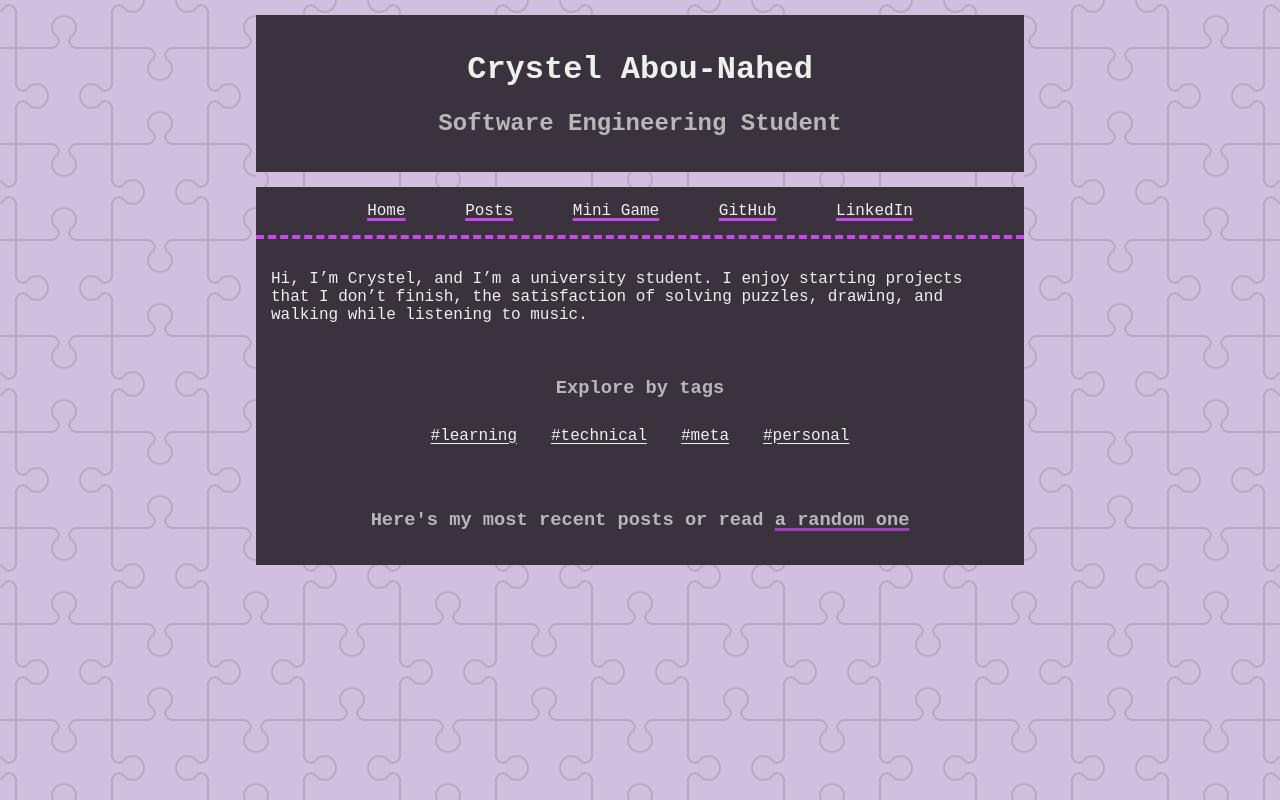
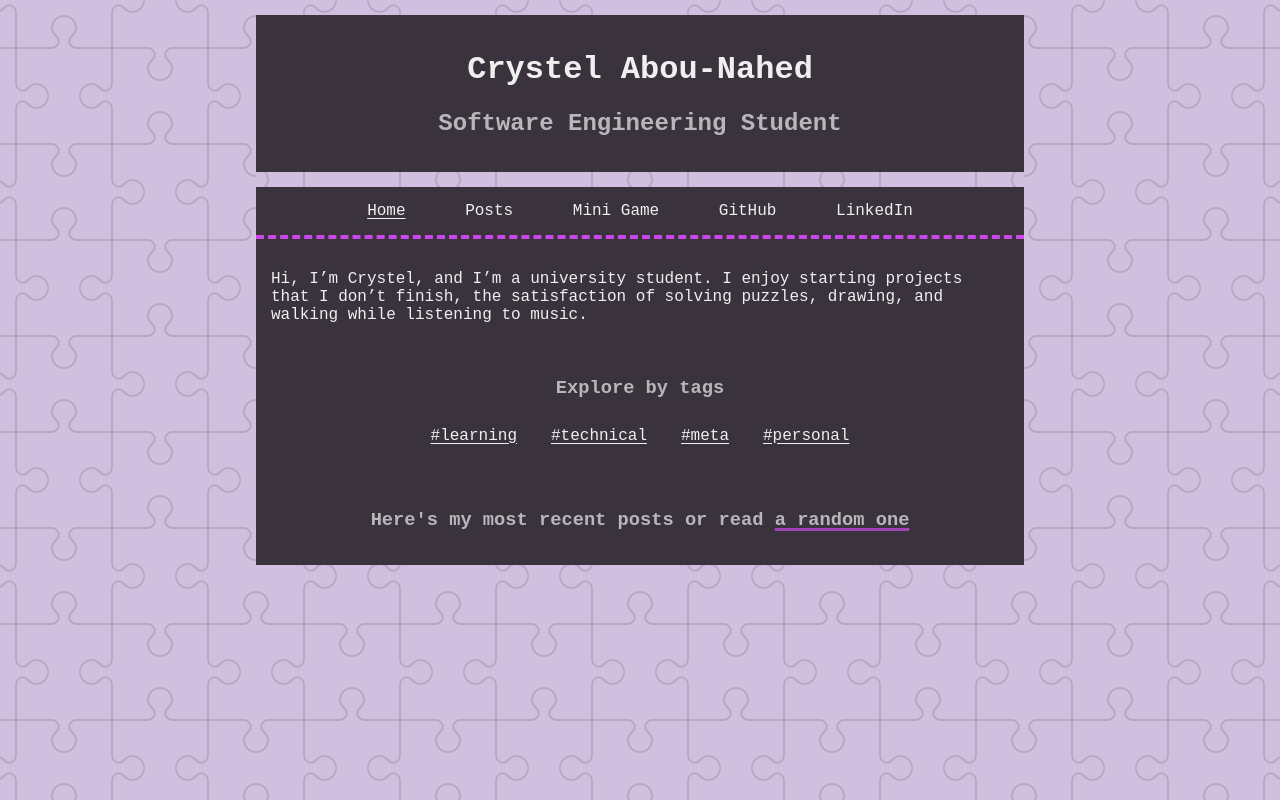
Before and after one commit to Crystelab/Blog, a website: page public/index.html in a window 1280 px wide. Drawn offline with Linux system fonts and the light colour scheme.

Commit message:
nav-link adjustment

```diff
--- a/public/css/styles.css
+++ b/public/css/styles.css
@@ -49,6 +49,19 @@ nav a:not(:last-child) {
 	padding: 0 50px 0 0;
 }
 
+.nav-link {
+    text-decoration: none; /* Remove the default underline */
+    color: var(--text-color); /* Set your text color */
+}
+
+.nav-link:hover {
+    text-decoration: underline; /* Underline the hovered link */
+}
+
+.active {
+    text-decoration: underline; /* Underline the current page link */
+}
+
 a {
     color: var(--text-color);
     text-decoration-thickness: 0.3ex;
--- a/public/html/top.html
+++ b/public/html/top.html
@@ -5,7 +5,7 @@
 </header>
 
 <nav>
-    <a href="/" class="nav-link">Home</a>
+    <a href="/" class="nav-link active">Home</a>
     <a href="/posts" class="nav-link">Posts</a>
     <a href="/minigame" class="nav-link">Mini Game</a>
     <a href="https://github.com/Crystelab" class="nav-link">GitHub</a>
```
